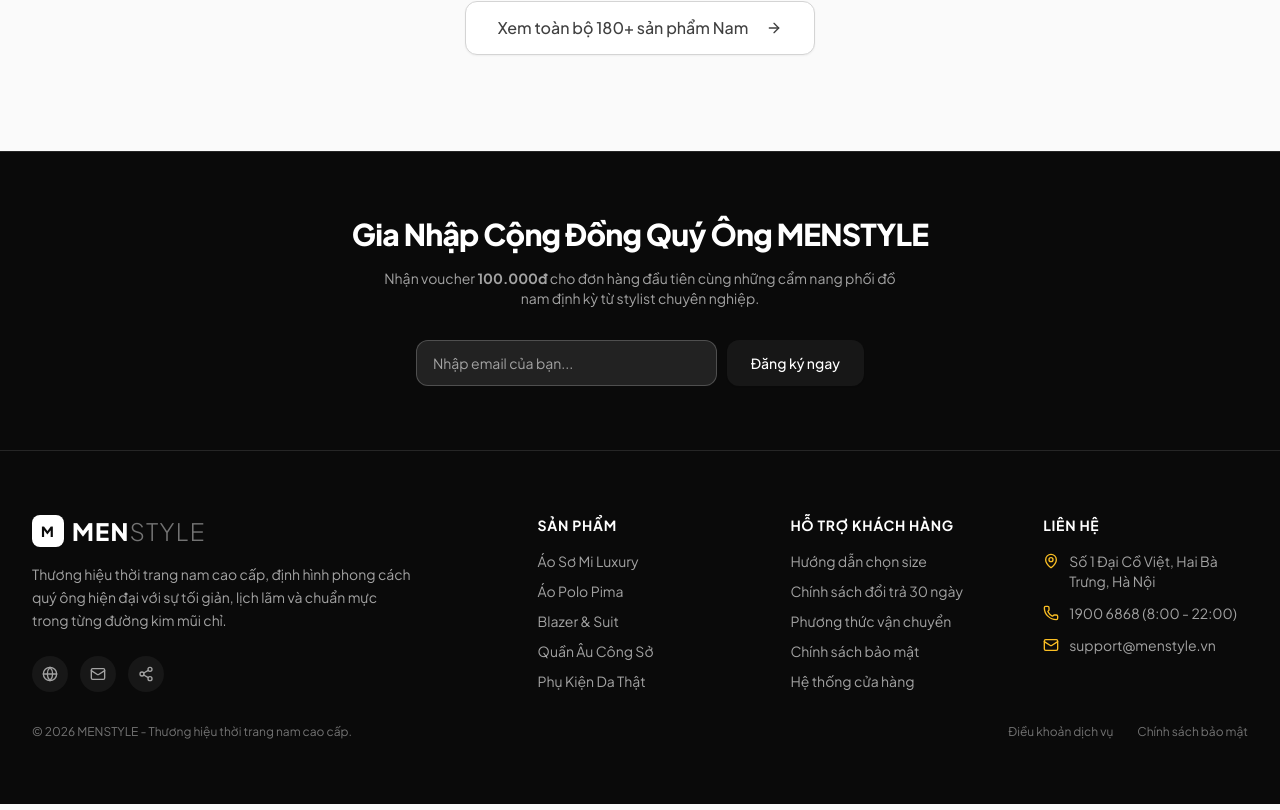
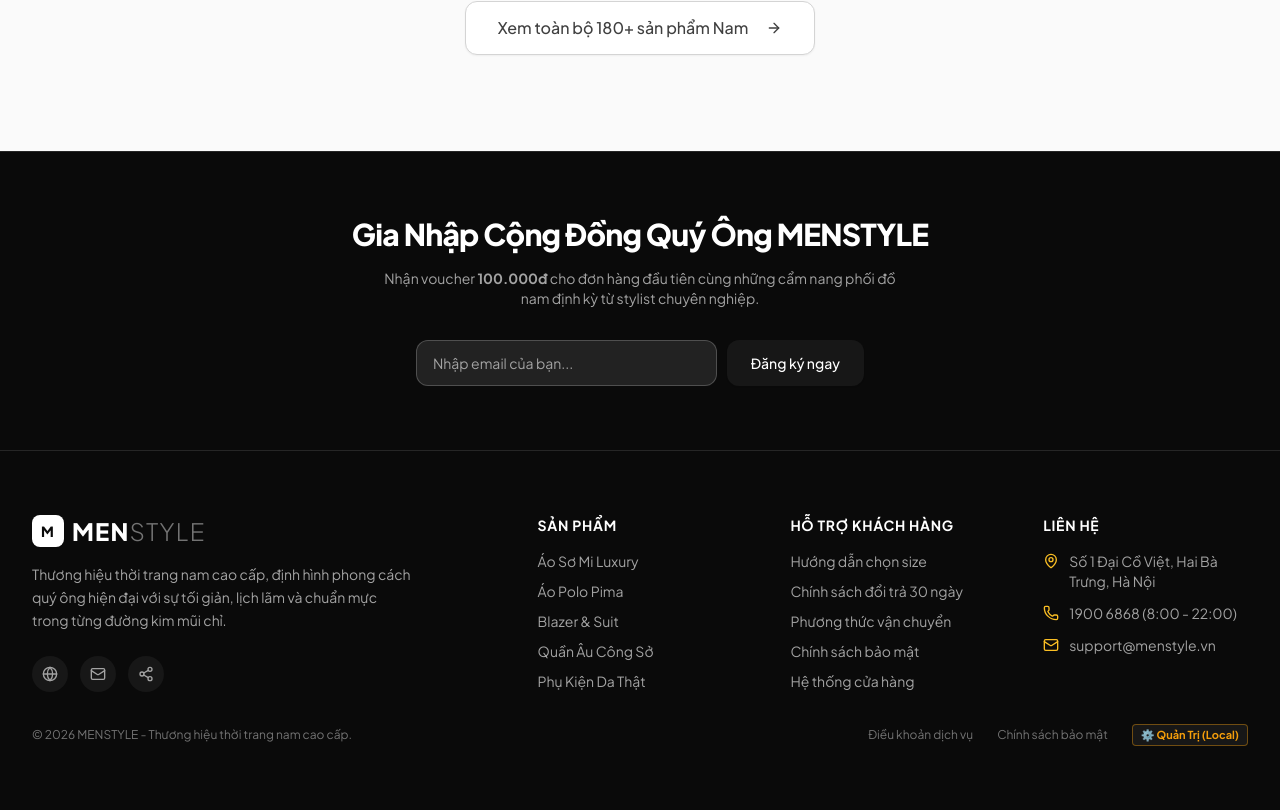
Before and after one commit to ngtrhung2808-bit/MENSTYLE, a React (Vite) app: page / in a window 1280 px wide. Shown: the part 2091-2901 px from the top of the page. Built offline with nearby package versions, Linux system fonts and the light colour scheme.

Commit message:
feat(admin): them file bat 1-click mo admin va link quan tri thong minh chi xuat hien tren localhost

```diff
--- a/src/components/layout/Footer.jsx
+++ b/src/components/layout/Footer.jsx
@@ -80,6 +80,16 @@
           <div className="flex items-center gap-6">
             <a href="#" className="hover:text-neutral-400">Điều khoản dịch vụ</a>
             <a href="#" className="hover:text-neutral-400">Chính sách bảo mật</a>
+            {/* ĐƯỜNG DẪN MỞ ADMIN LOCAL - CHỈ XUẤT HIỆN KHI CHẠY LOCALHOST */}
+            {typeof window !== 'undefined' && (window.location.hostname === 'localhost' || window.location.hostname === '127.0.0.1') && (
+              <a
+                href="/?admin"
+                className="text-amber-500 hover:text-amber-400 font-bold bg-neutral-900 border border-amber-500/40 px-2 py-0.5 rounded text-[11px] transition shadow-xs"
+                title="Đường dẫn quản trị nội bộ (Chỉ hiện trên Localhost)"
+              >
+                ⚙️ Quản Trị (Local)
+              </a>
+            )}
           </div>
         </div>
       </div>
```
Also changed, not shown: 1 other file (tests, documents, lock files or other folders).
